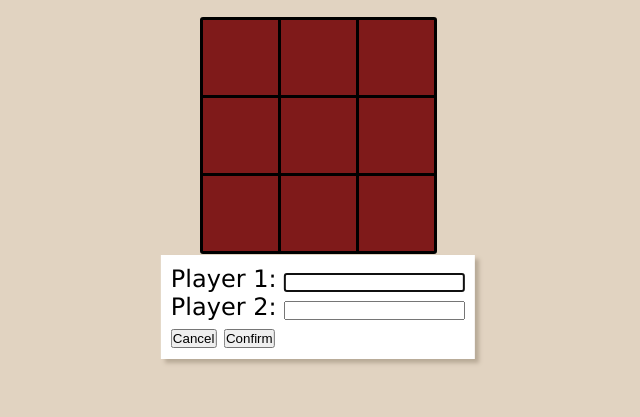
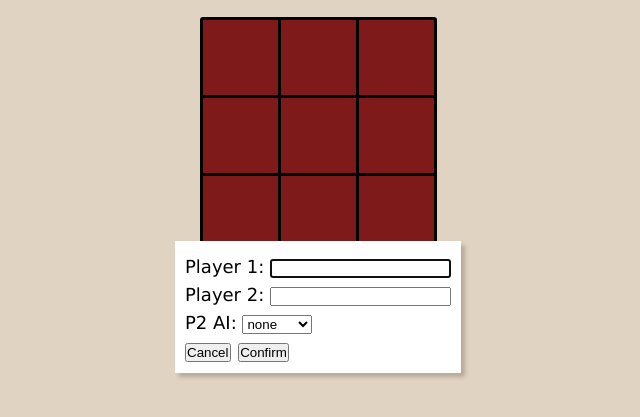
Before and after one commit to SophianLithoson/tic-tac-toe, a plain HTML site: page index.html in a window 1280 px wide. Both pictures are taken after a click on the button "New Game". Shown: the part 93-510 px from the top of the page, without its empty margins (322-962 px from the left). Drawn offline with Linux system fonts and the light colour scheme.

Commit message:
added AI level to dialog, added checks for AI level, tweaked dialog label font size

```diff
--- a/index.html
+++ b/index.html
@@ -36,13 +36,24 @@
             <p>
                 <label>
                     Player 1:
-                    <input type="text" id="p1" value="Nemina"/>
+                    <input type="text" id="p1"/>
                 </label>
             </p>
             <p>
                 <label>
                     Player 2:
-                    <input type="text" id="p2" value="Devina"/>
+                    <input type="text" id="p2"/>
+                </label>
+            </p>
+            <p>
+                <label>
+                    P2 AI:
+                    <select id="ai-level">
+                        <option value="none" selected>none</option>
+                        <option value="1">easy</option>
+                        <option value="3">medium</option>
+                        <option value="10">perfect</option>
+                    </select>
                 </label>
             </p>
             <div>
--- a/script.js
+++ b/script.js
@@ -1,4 +1,4 @@
-const DEPTH_LIMIT = 10;
+let depth_limit = 10;
 const gameSquares = document.querySelectorAll(".game-square");
 
 const gameBoard = (() => {
@@ -130,13 +130,7 @@ const gameBoard = (() => {
             }
         }
 
-//      TEST FOR UNDEFINED (can remove)
-
-        if (depth === undefined) {
-            console.log("depth is undefined");
-        }
-
-        if (depth >= DEPTH_LIMIT) {
+        if (depth >= depth_limit) {
             return depth - 50;
         }
 
@@ -161,7 +155,6 @@ const gameBoard = (() => {
             }
 
             if (depth === 0) {
-                console.log(`scoreboard shows: ${_squareScores}`);
                 return _squareScores.indexOf(_largestSoFar);
             }
 
@@ -205,10 +198,11 @@ const t3Game = (() => {
     const _newGameDialog = document.getElementById("new-game-dialog");
     const _dialogP1 = document.getElementById("p1");
     const _dialogP2 = document.getElementById("p2");
+    const _dialogAILevel = document.getElementById("ai-level");
     const _dialogConfirmBtn = document.getElementById("confirm-btn");
     let _currentPlayerTurn = "X";
     let _gameIsActive = false;
-    let _aiGame = true;
+    let _aiGame = false;
 
     // set click listeners
 
@@ -275,8 +269,14 @@ const t3Game = (() => {
         _nemina.gamePiece = "X";
         _devina.name = _dialogP2.value;
         _devina.gamePiece = "O";
+        _currentPlayerTurn = "X";
+
+        if (_dialogAILevel.options[_dialogAILevel.selectedIndex].value !== "none") {
+            depth_limit = _dialogAILevel.options[_dialogAILevel.selectedIndex].value;
+            _aiGame = true;
+        }
+
         _gameIsActive = true;
-        _currentPlayerTurn = "X";
         gameBoard.resetBoard();
         gameBoard.updateBoard(_nemina.gamePiece, _devina.gamePiece);
         gameBoard.indicateTurn(_currentPlayerTurn);
@@ -286,9 +286,6 @@ const t3Game = (() => {
 
 
     const tryMove = (positionRow, positionColumn) => {
-        console.log(`received positionRow: ${positionRow} and positionColumn: ${positionColumn}`);
-        console.log(gameBoard.currentBoard[positionRow][positionColumn]);
-
         // is spot full? yes: console log error no: place gamePiece and update board
         if (gameBoard.currentBoard[positionRow][positionColumn] === 0) {
             gameBoard.placePiece(_currentPlayerTurn, positionRow, positionColumn);
@@ -296,7 +293,6 @@ const t3Game = (() => {
         }
         else {
             console.log("ERROR, square is already full");
-            console.log(gameBoard.currentBoard);
             return;
         }
 
@@ -305,7 +301,6 @@ const t3Game = (() => {
         // if a tie, display tie message
         switch (gameBoard.getWinState(gameBoard.currentBoard)) {
             case 0:
-                console.log("game is not finished, keep going");
                 break;
             case "X":
                 console.log("player 1 is the winner");
--- a/style.css
+++ b/style.css
@@ -12,6 +12,10 @@ body {
     flex-direction: column;
     justify-content: center;
     gap: 20px;
+}
+
+dialog label {
+    font-size: 18px;
 }
 
 .page-title {
```
